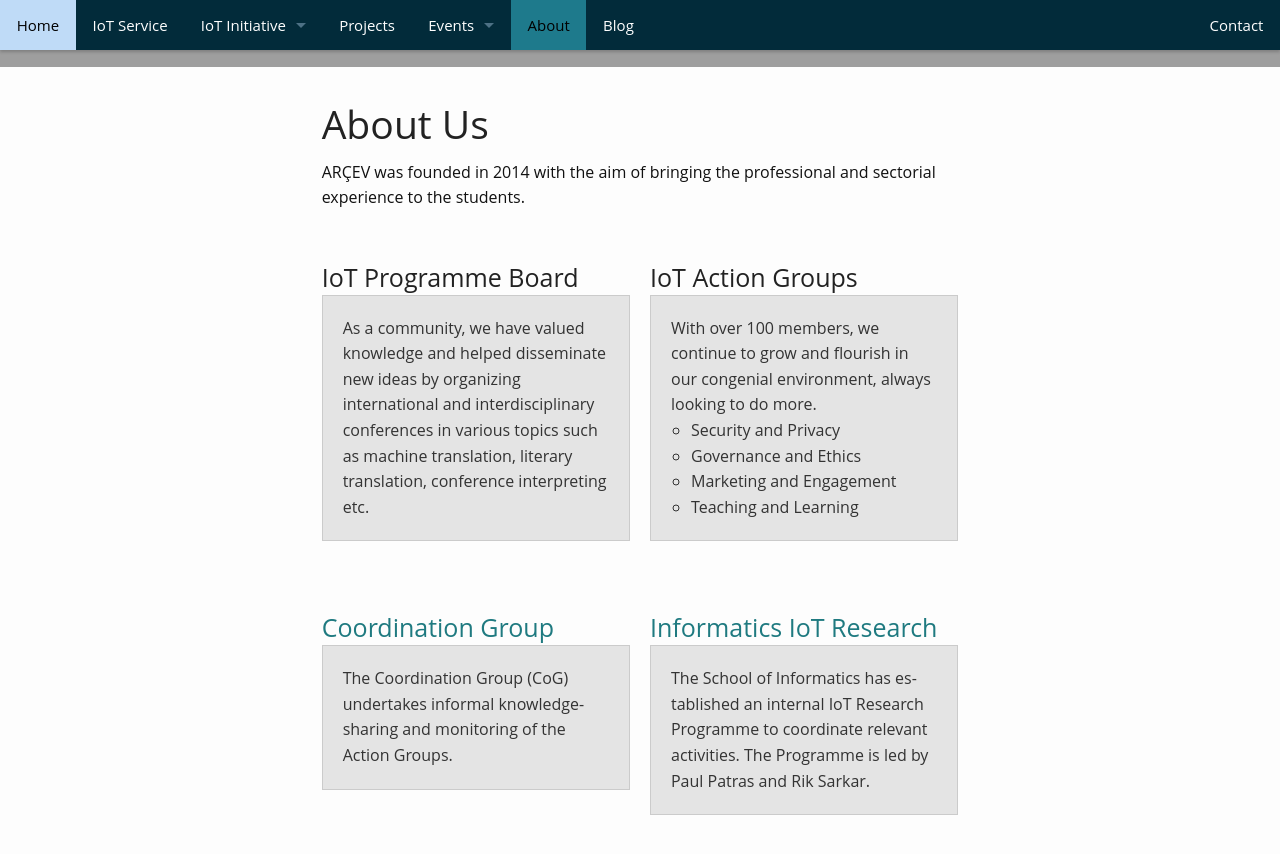
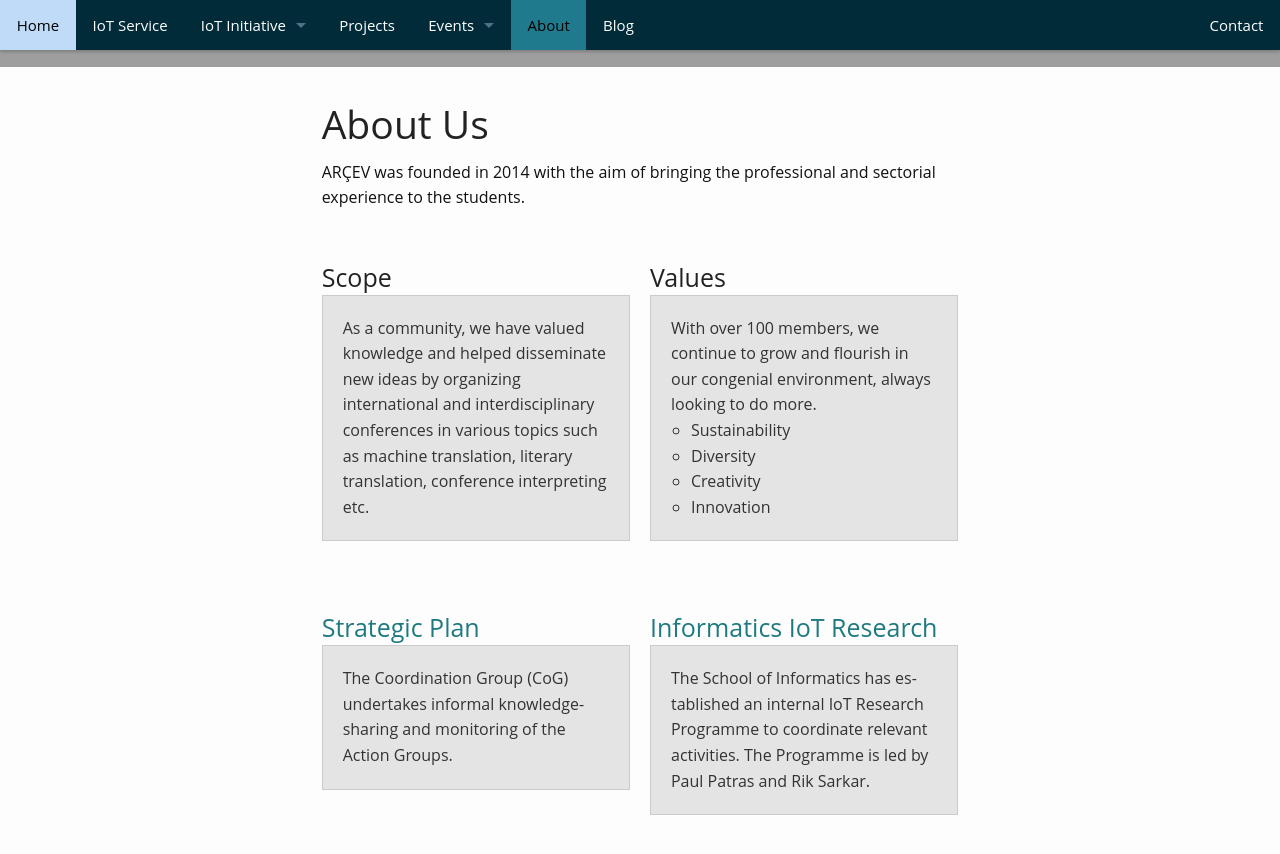
Before and after one commit to AgahTugrulhan/arcev, a Jekyll site: the page built from pages/about.md, in a window 1280 px wide and 900 px high, scrolled down 293 px. Shown: the top 854 px of the window. Built offline with Jekyll 4.4.1, drawn with Linux system fonts in a browser that asks for light colours; comment, search, counter and statistics services are not loaded.

Commit message:
first commit23

```diff
--- a/pages/about.md
+++ b/pages/about.md
@@ -11,27 +11,27 @@
 </p>
 <ul class="small-block-grid-2">
     <li>
-        <h3>IoT Programme Board</h3>
+        <h3>Scope</h3>
         <div class="panel">
             As a community, we have valued knowledge and helped disseminate new ideas by organizing international and interdisciplinary conferences in various topics such as machine translation, literary translation, conference interpreting etc.
 </div>
 </li>
     <li>
-        <h3>IoT Action Groups</h3>
+        <h3>Values</h3>
         <div class="panel">
         	With over 100 members, we continue to grow and flourish in our congenial environment, always looking to do more.
             <ul>
-                <li>Security and Privacy</li>
-                <li>Governance and Ethics</li>
-                <li>Marketing and Engagement</li>
-                <li>Teaching and Learning</li>
+                <li>Sustainability</li>
+                <li>Diversity</li>
+                <li>Creativity</li>
+                <li>Innovation</li>
             </ul>
         </div>
     </li>
 </ul>
 <ul class="small-block-grid-2">
     <li>
-        <h3><a href="{{ site.url }}/coordination/">Coordination Group</a></h3>
+        <h3><a href="{{ site.url }}/coordination/">Strategic Plan</a></h3>
         <div class="panel">
            The Coordination Group (CoG) undertakes informal knowledge-sharing and monitoring of the Action Groups.
         </div>
```
Also changed, not shown: pages/privacyandsecurity.md (+2 -10 lines).
